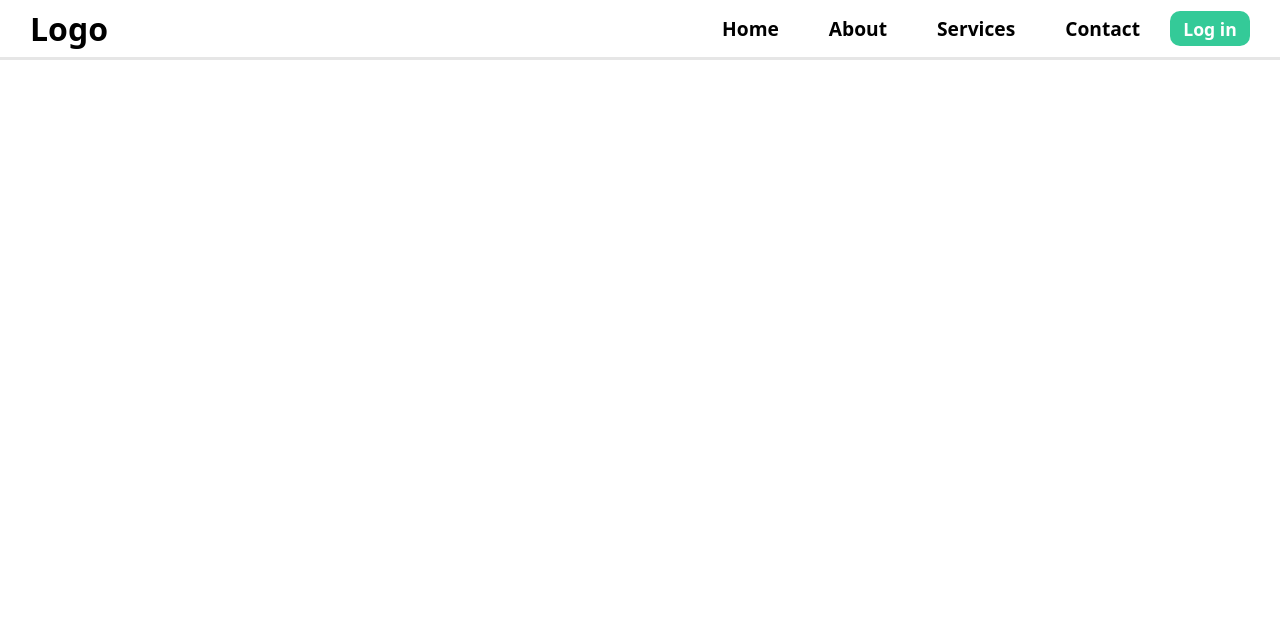
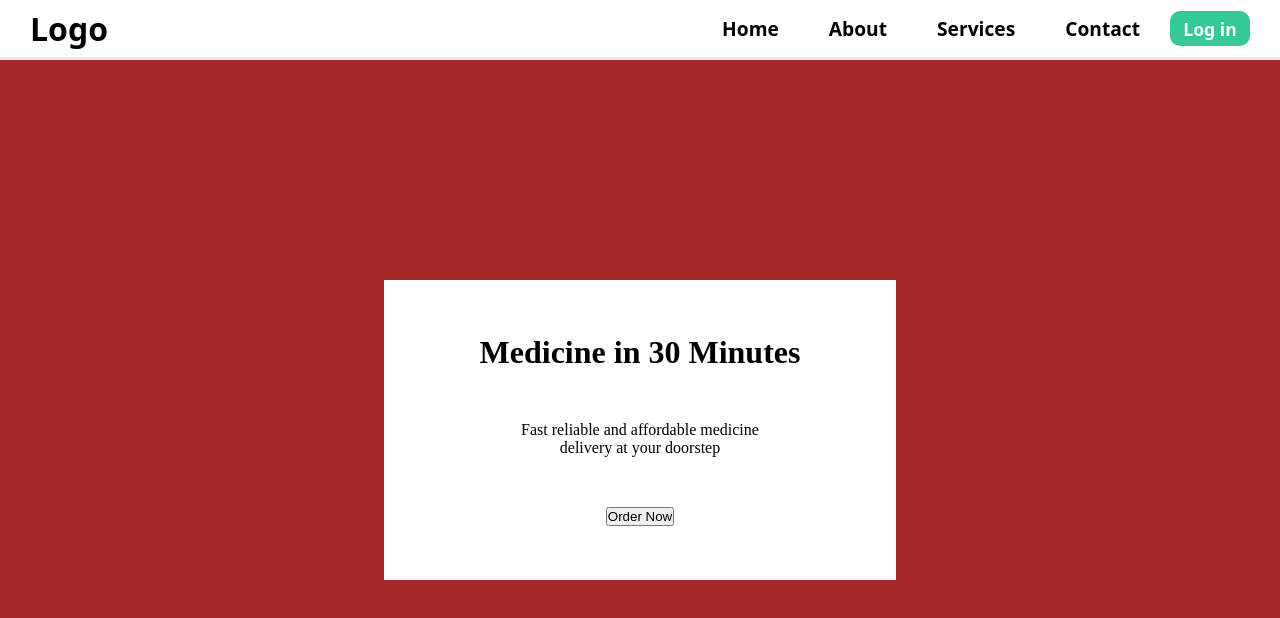
Before and after one commit to hirok08/med-selling-app, a plain HTML site: page index.html in a window 1280 px wide. Drawn offline with nearby package versions, Linux system fonts and the light colour scheme.

Commit message:
Add some content

```diff
--- a/index.html
+++ b/index.html
@@ -27,6 +27,14 @@
         </div>
         <i class="ri-menu-3-line"></i>
     </div>
+
+    <div class="main">
+        <div class="box">
+            <h1>Medicine in 30 Minutes</h1>
+            <p>Fast reliable and affordable medicine <br> delivery at your doorstep</p>
+            <button>Order Now</button>
+        </div>
+    </div>
 </body>
 
 </html>
--- a/style.css
+++ b/style.css
@@ -1,3 +1,4 @@
+
 * {
     margin: 0;
     padding: 0;
@@ -5,7 +6,6 @@
 }
 
 .nav {
-    /* background-color: bisque; */
     width: 100vw;
     height: 60px;
     display: flex;
@@ -19,7 +19,6 @@
 .nav .logo {
     font-family: system-ui, -apple-system, BlinkMacSystemFont, 'Segoe UI', Roboto, Oxygen, Ubuntu, Cantarell, 'Open Sans', 'Helvetica Neue', sans-serif;
     font-weight: 700;
-    /* padding: 0 10px; */
 }
 
 .nav-part {
@@ -88,3 +87,23 @@
     }
 
 }
+.main {
+    background-color: brown;
+    width: 100vw;
+    height: calc(100vh - 60px);
+    display: flex;
+    justify-content: center;
+    align-items: center;
+}
+.main .box {
+    width: 40%;
+    height: 300px;
+    display: flex;
+    flex-direction: column;
+    justify-content: center;
+    align-items: center;
+    gap: 50px;
+    text-align: center;
+    color: rgb(0, 0, 0);
+    background-color: white;
+}
```
